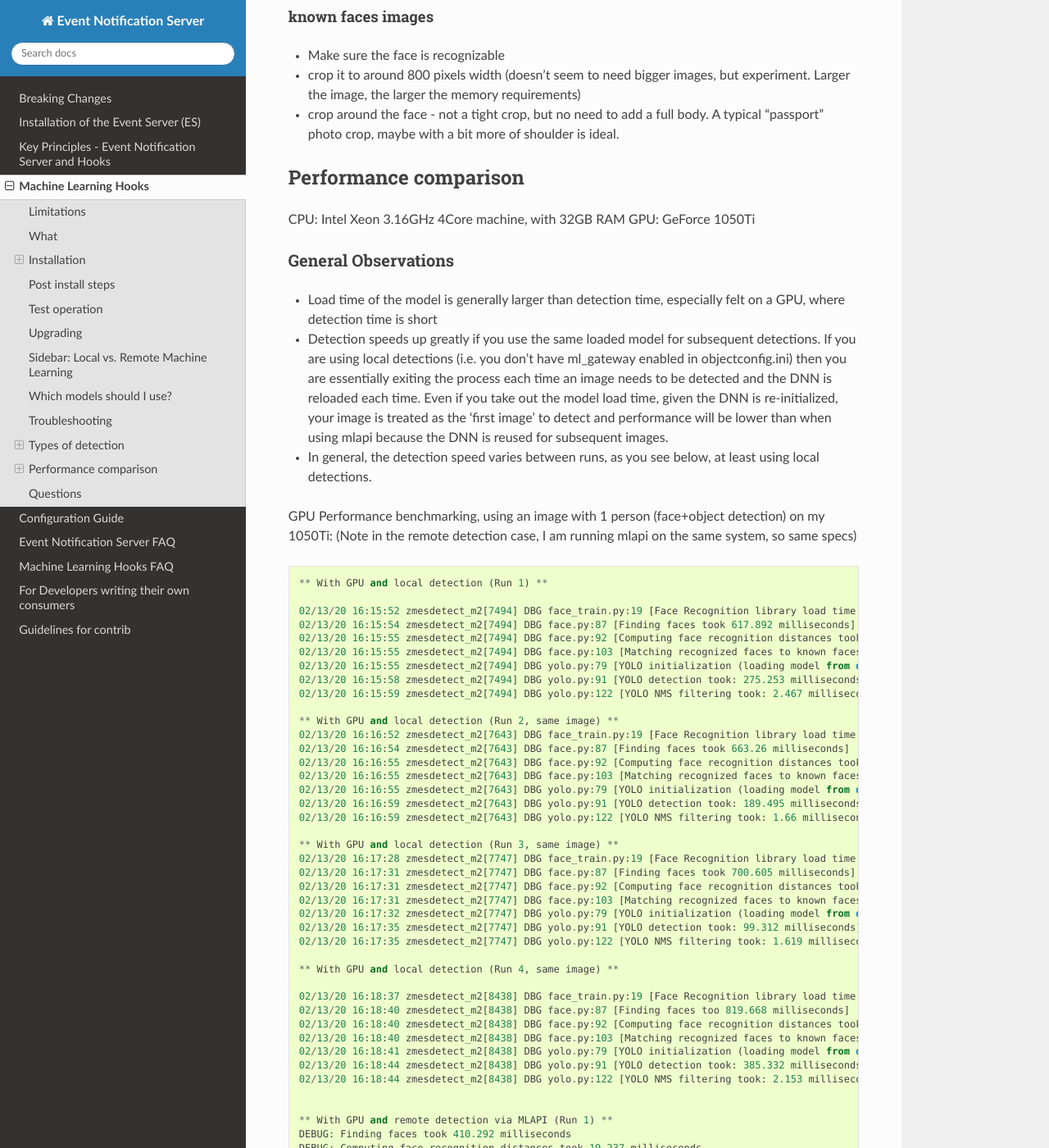
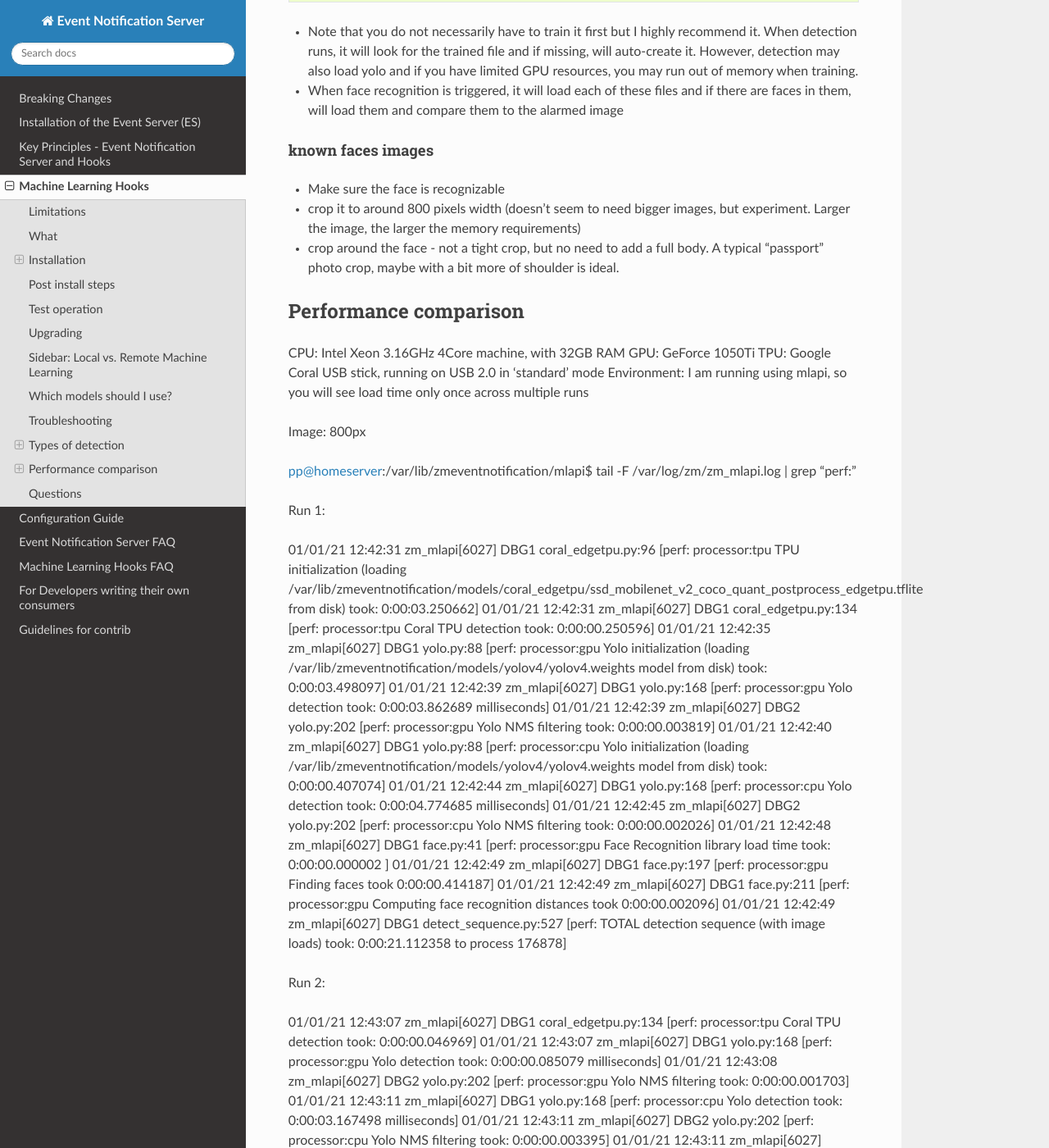
Before and after one commit to ZoneMinder/zmeventnotification, a Sphinx documentation site: the page built from docs/guides/hooks.rst, in a window 1280 px wide and 1400 px high, scrolled down 9600 px. Shown: the whole window at 82% size. Built offline with Sphinx 7.4.7 and the Read the Docs theme 2.0.0, drawn with Linux system fonts in a browser that asks for light colours; some of the changed text lies outside the part shown.

Commit message:
updated perf notes

```diff
--- a/docs/guides/hooks.rst
+++ b/docs/guides/hooks.rst
@@ -104,6 +104,13 @@ So for example:
 Will only install the ``YOLOv4 (full)`` model but will skip the ``YOLOV3``
 model.
 
+Another example:
+
+::
+
+   sudo -H INSTALL_CORAL_EDGETPU=yes ./install.sh --install-es --no-install-config --install-hook
+
+Will install the ES and hooks, but no configs and will add the coral libraries.
 
 .. _opencv_install:
 
@@ -480,88 +487,53 @@ known faces images
 
 
 Performance comparison
-~~~~~~~~~~~~~~~~~~~~~~
+~~~~~~~~~~~~~~~~~~~~~~~
 
 CPU:  Intel Xeon 3.16GHz 4Core machine, with 32GB RAM
 GPU: GeForce 1050Ti
+TPU: Google Coral USB stick, running on USB 2.0 in 'standard' mode
+Environment: I am running using mlapi, so you will see load time only once across multiple runs
 
-General Observations
-^^^^^^^^^^^^^^^^^^^^^^^
-- Load time of the model is generally larger than detection time, especially felt on a GPU, where detection time is short
-- Detection speeds up greatly if you use the same loaded model for subsequent detections. If you are using local detections (i.e. you don't have ml_gateway enabled in objectconfig.ini) then you are essentially exiting the process each time an image needs to be detected and the DNN is reloaded each time. Even if you take out the model load time, given the DNN is re-initialized, your image is treated as the 'first image' to detect and performance will be lower than when using mlapi because the DNN is reused for subsequent images.
-- In general, the detection speed varies between runs, as you see below, at least using local detections.
+Image: 800px
 
-GPU Performance benchmarking, using an image with 1 person (face+object detection) on my 1050Ti:
-(Note in the remote detection case, I am running mlapi on the same system, so same specs)
+pp@homeserver:/var/lib/zmeventnotification/mlapi$ tail -F /var/log/zm/zm_mlapi.log | grep "perf:"
 
-::
+Run 1:
 
-  ** With GPU and local detection (Run 1) **
-
-  02/13/20 16:15:52 zmesdetect_m2[7494] DBG face_train.py:19 [Face Recognition library load time took: 959.26 milliseconds]
-  02/13/20 16:15:54 zmesdetect_m2[7494] DBG face.py:87 [Finding faces took 617.892 milliseconds]
-  02/13/20 16:15:55 zmesdetect_m2[7494] DBG face.py:92 [Computing face recognition distances took 504.214 milliseconds]
-  02/13/20 16:15:55 zmesdetect_m2[7494] DBG face.py:103 [Matching recognized faces to known faces took 1.432 milliseconds]
-  02/13/20 16:15:55 zmesdetect_m2[7494] DBG yolo.py:79 [YOLO initialization (loading model from disk) took: 415.967 milliseconds]
-  02/13/20 16:15:58 zmesdetect_m2[7494] DBG yolo.py:91 [YOLO detection took: 275.253 milliseconds]
-  02/13/20 16:15:59 zmesdetect_m2[7494] DBG yolo.py:122 [YOLO NMS filtering took: 2.467 milliseconds]
-
-  ** With GPU and local detection (Run 2, same image) **
-  02/13/20 16:16:52 zmesdetect_m2[7643] DBG face_train.py:19 [Face Recognition library load time took: 949.845 milliseconds]
-  02/13/20 16:16:54 zmesdetect_m2[7643] DBG face.py:87 [Finding faces took 663.26 milliseconds]
-  02/13/20 16:16:55 zmesdetect_m2[7643] DBG face.py:92 [Computing face recognition distances took 517.721 milliseconds]
-  02/13/20 16:16:55 zmesdetect_m2[7643] DBG face.py:103 [Matching recognized faces to known faces took 1.257 milliseconds]
-  02/13/20 16:16:55 zmesdetect_m2[7643] DBG yolo.py:79 [YOLO initialization (loading model from disk) took: 416.757 milliseconds]
-  02/13/20 16:16:59 zmesdetect_m2[7643] DBG yolo.py:91 [YOLO detection took: 189.495 milliseconds]
-  02/13/20 16:16:59 zmesdetect_m2[7643] DBG yolo.py:122 [YOLO NMS filtering took: 1.66 milliseconds]
-
-  ** With GPU and local detection (Run 3, same image) **
-  02/13/20 16:17:28 zmesdetect_m2[7747] DBG face_train.py:19 [Face Recognition library load time took: 997.392 milliseconds]
-  02/13/20 16:17:31 zmesdetect_m2[7747] DBG face.py:87 [Finding faces took 700.605 milliseconds]
-  02/13/20 16:17:31 zmesdetect_m2[7747] DBG face.py:92 [Computing face recognition distances took 575.662 milliseconds]
-  02/13/20 16:17:31 zmesdetect_m2[7747] DBG face.py:103 [Matching recognized faces to known faces took 1.161 milliseconds]
-  02/13/20 16:17:32 zmesdetect_m2[7747] DBG yolo.py:79 [YOLO initialization (loading model from disk) took: 372.729 milliseconds]
-  02/13/20 16:17:35 zmesdetect_m2[7747] DBG yolo.py:91 [YOLO detection took: 99.312 milliseconds]
-  02/13/20 16:17:35 zmesdetect_m2[7747] DBG yolo.py:122 [YOLO NMS filtering took: 1.619 milliseconds]
-
-  ** With GPU and local detection (Run 4, same image) **
-
-  02/13/20 16:18:37 zmesdetect_m2[8438] DBG face_train.py:19 [Face Recognition library load time took: 26.514 milliseconds]
-  02/13/20 16:18:40 zmesdetect_m2[8438] DBG face.py:87 [Finding faces too 819.668 milliseconds]
-  02/13/20 16:18:40 zmesdetect_m2[8438] DBG face.py:92 [Computing face recognition distances took 532.882 milliseconds]
-  02/13/20 16:18:40 zmesdetect_m2[8438] DBG face.py:103 [Matching recognized faces to known faces took 1.155 milliseconds]
-  02/13/20 16:18:41 zmesdetect_m2[8438] DBG yolo.py:79 [YOLO initialization (loading model from disk) took: 475.909 milliseconds]
-  02/13/20 16:18:44 zmesdetect_m2[8438] DBG yolo.py:91 [YOLO detection took: 385.332 milliseconds]
-  02/13/20 16:18:44 zmesdetect_m2[8438] DBG yolo.py:122 [YOLO NMS filtering took: 2.153 milliseconds]
+01/01/21 12:42:31 zm_mlapi[6027] DBG1 coral_edgetpu.py:96 [perf: processor:tpu TPU initialization (loading /var/lib/zmeventnotification/models/coral_edgetpu/ssd_mobilenet_v2_coco_quant_postprocess_edgetpu.tflite from disk) took: 0:00:03.250662]
+01/01/21 12:42:31 zm_mlapi[6027] DBG1 coral_edgetpu.py:134 [perf: processor:tpu Coral TPU detection took: 0:00:00.250596]
+01/01/21 12:42:35 zm_mlapi[6027] DBG1 yolo.py:88 [perf: processor:gpu Yolo initialization (loading /var/lib/zmeventnotification/models/yolov4/yolov4.weights model from disk) took: 0:00:03.498097]
+01/01/21 12:42:39 zm_mlapi[6027] DBG1 yolo.py:168 [perf: processor:gpu Yolo detection took: 0:00:03.862689 milliseconds]
+01/01/21 12:42:39 zm_mlapi[6027] DBG2 yolo.py:202 [perf: processor:gpu Yolo NMS filtering took: 0:00:00.003819]
+01/01/21 12:42:40 zm_mlapi[6027] DBG1 yolo.py:88 [perf: processor:cpu Yolo initialization (loading /var/lib/zmeventnotification/models/yolov4/yolov4.weights model from disk) took: 0:00:00.407074]
+01/01/21 12:42:44 zm_mlapi[6027] DBG1 yolo.py:168 [perf: processor:cpu Yolo detection took: 0:00:04.774685 milliseconds]
+01/01/21 12:42:45 zm_mlapi[6027] DBG2 yolo.py:202 [perf: processor:cpu Yolo NMS filtering took: 0:00:00.002026]
+01/01/21 12:42:48 zm_mlapi[6027] DBG1 face.py:41 [perf: processor:gpu Face Recognition library load time took: 0:00:00.000002 ]
+01/01/21 12:42:49 zm_mlapi[6027] DBG1 face.py:197 [perf: processor:gpu Finding faces took 0:00:00.414187]
+01/01/21 12:42:49 zm_mlapi[6027] DBG1 face.py:211 [perf: processor:gpu Computing face recognition distances took 0:00:00.002096]
+01/01/21 12:42:49 zm_mlapi[6027] DBG1 detect_sequence.py:527 [perf: TOTAL detection sequence (with image loads) took: 0:00:21.112358  to process 176878]
 
 
-  ** With GPU and remote detection via MLAPI (Run 1) **
-  DEBUG: Finding faces took 410.292 milliseconds
-  DEBUG: Computing face recognition distances took 19.237 milliseconds
-  DEBUG: Matching recognized faces to known faces took 0.942 milliseconds
-  DEBUG: YOLO detection took: 631.454 milliseconds
-  DEBUG: YOLO NMS filtering took: 1.612 milliseconds
+Run 2:
 
-  ** With GPU and remote detection via MLAPI (Run 2, same image) **
-  DEBUG: Finding faces took 454.663 milliseconds
-  DEBUG: Computing face recognition distances took 19.888 milliseconds
-  DEBUG: Matching recognized faces to known faces took 0.996 milliseconds
-  DEBUG: YOLO detection took: 63.139 milliseconds
-  DEBUG: YOLO NMS filtering took: 1.992 milliseconds
+01/01/21 12:43:07 zm_mlapi[6027] DBG1 coral_edgetpu.py:134 [perf: processor:tpu Coral TPU detection took: 0:00:00.046969]
+01/01/21 12:43:07 zm_mlapi[6027] DBG1 yolo.py:168 [perf: processor:gpu Yolo detection took: 0:00:00.085079 milliseconds]
+01/01/21 12:43:08 zm_mlapi[6027] DBG2 yolo.py:202 [perf: processor:gpu Yolo NMS filtering took: 0:00:00.001703]
+01/01/21 12:43:11 zm_mlapi[6027] DBG1 yolo.py:168 [perf: processor:cpu Yolo detection took: 0:00:03.167498 milliseconds]
+01/01/21 12:43:11 zm_mlapi[6027] DBG2 yolo.py:202 [perf: processor:cpu Yolo NMS filtering took: 0:00:00.003395]
+01/01/21 12:43:11 zm_mlapi[6027] DBG1 face.py:197 [perf: processor:gpu Finding faces took 0:00:00.232146]
+01/01/21 12:43:11 zm_mlapi[6027] DBG1 face.py:211 [perf: processor:gpu Computing face recognition distances took 0:00:00.002241]
+01/01/21 12:43:11 zm_mlapi[6027] DBG1 detect_sequence.py:527 [perf: TOTAL detection sequence (with image loads) took: 0:00:04.683837  to process 176878]
 
-  ** With GPU and remote detection via MLAPI (Run 3, same image) **
-  DEBUG: Finding faces took 454.351 milliseconds
-  DEBUG: Computing face recognition distances took 19.684 milliseconds
-  DEBUG: Matching recognized faces to known faces took 1.022 milliseconds
-  DEBUG: YOLO detection took: 63.935 milliseconds
-  DEBUG: YOLO NMS filtering took: 1.779 milliseconds
-
-  ** With GPU and remote detection via MLAPI (Run 4, different image) **
-  DEBUG: Finding faces took 464.449 milliseconds
-  DEBUG: Computing face recognition distances took 20.482 milliseconds
-  DEBUG: Matching recognized faces to known faces took 1.173 milliseconds
-  DEBUG: YOLO detection took: 64.402 milliseconds
-  DEBUG: YOLO NMS filtering took: 3.784 milliseconds
+Run 3:
+01/01/21 12:43:43 zm_mlapi[6027] DBG1 coral_edgetpu.py:134 [perf: processor:tpu Coral TPU detection took: 0:00:00.052399]
+01/01/21 12:43:43 zm_mlapi[6027] DBG1 yolo.py:168 [perf: processor:gpu Yolo detection took: 0:00:00.071308 milliseconds]
+01/01/21 12:43:43 zm_mlapi[6027] DBG2 yolo.py:202 [perf: processor:gpu Yolo NMS filtering took: 0:00:00.002627]
+01/01/21 12:43:47 zm_mlapi[6027] DBG1 yolo.py:168 [perf: processor:cpu Yolo detection took: 0:00:03.228092 milliseconds]
+01/01/21 12:43:47 zm_mlapi[6027] DBG2 yolo.py:202 [perf: processor:cpu Yolo NMS filtering took: 0:00:00.004108]
+01/01/21 12:43:47 zm_mlapi[6027] DBG1 face.py:197 [perf: processor:gpu Finding faces took 0:00:00.180780]
+01/01/21 12:43:47 zm_mlapi[6027] DBG1 face.py:211 [perf: processor:gpu Computing face recognition distances took 0:00:00.002052]
+01/01/21 12:43:47 zm_mlapi[6027] DBG1 detect_sequence.py:527 [perf: TOTAL detection sequence (with image loads) took: 0:00:04.765593  to process 176878]
 
 
 Manually testing if detection is working well
```
